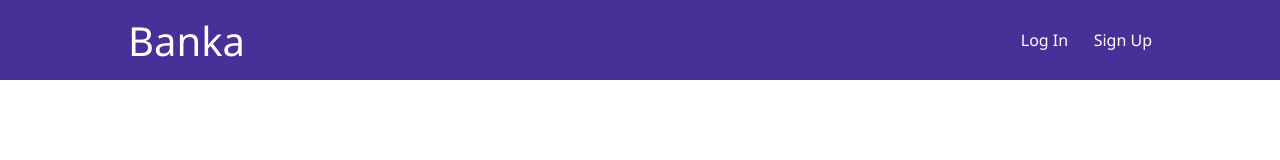
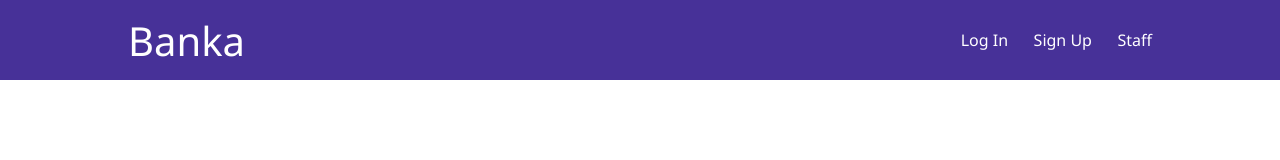
Before and after one commit to Ileriayo/banka, a plain HTML site: page UI/login.html in a window 1280 px wide. Shown: the top 160 px of the page. Drawn offline with Linux system fonts and the light colour scheme.

Commit message:
add staff link

```diff
--- a/UI/login.html
+++ b/UI/login.html
@@ -25,6 +25,7 @@
                         <ul>
                             <li><a href="./login.html">Log In</a></li>
                             <li><a href="./signup.html">Sign Up</a></li>
+                            <li><a href="./manager/admin/accounts_all.html">Staff</a></li>
                         </ul>
                     </nav>
                     <div class="navbar__menu-mobile">
```
